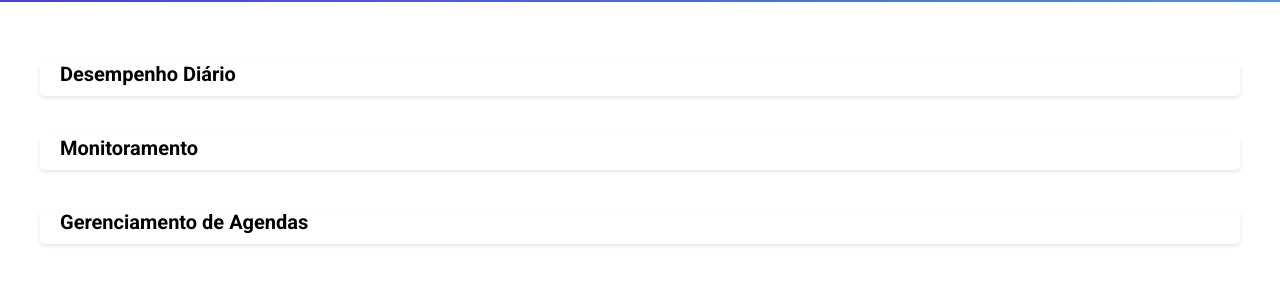
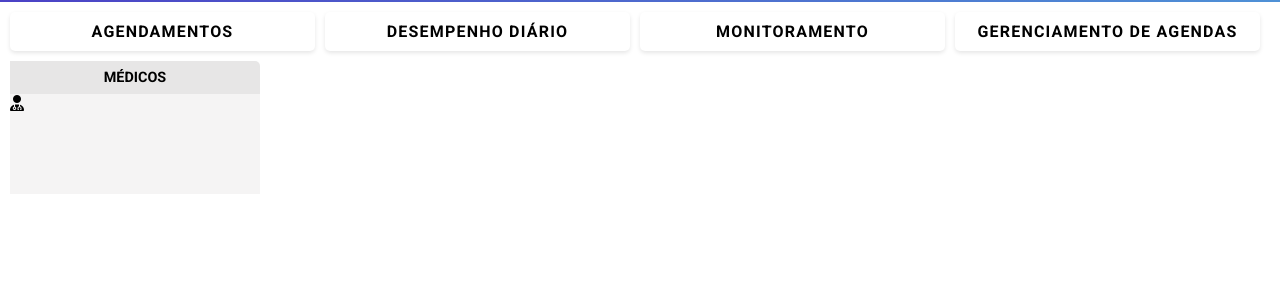
Before and after one commit to douglasalmeida21091994/painelGerencialProntuario, a plain HTML site: page index.html in a window 1280 px wide. Shown: the part 46-330 px from the top of the page. Drawn offline with Linux system fonts and the light colour scheme.

Commit message:
Add menus and buttons

```diff
--- a/css/style.css
+++ b/css/style.css
@@ -7,12 +7,17 @@
     font-family: "Roboto", serif;
 }
 
+.main {
+    height: 100dvh;
+    padding: 0 10px;
+}
+
 
 .title {
     text-align: center;
     background-image: linear-gradient(135deg, rgb(75,63,197) 0%,rgb(79,145,214) 100%);
     margin-top: 0;
-    margin-bottom: 20px;
+    /* margin-bottom: 10px; */
     padding: 10px 5px;
     text-transform: uppercase;
     color: #fff;
@@ -34,56 +39,61 @@ h2 {
     transition: all 0.3s ease;
 }
 
-.content {
+.buttons {
     width: 100%;
-    height: 100dvh;
     display: flex;
-    flex-direction: column;
-    align-items: center;
-    padding: 20px;
+    align-items: flex-start;
 }
 
 .section {
     width: 100%;
-    max-width: 1200px;
-    margin: 20px 0;
+    max-width: 500px;
+    margin: 10px 0;
     background-color: #fff;
     box-shadow: 0 2px 4px rgba(0, 0, 0, 0.1);
     border-radius: 5px;
+    display: flex;
+    align-items: center;
+    justify-content: center;
+    margin-right: 10px;
+    transition: all 0.3s ease;
 }
 
 .section h2 {
-    font-size: 1.25rem;
-    margin-bottom: 10px;
+    font-size: 1rem;
+    margin: 10px;
+    letter-spacing: 1.2px;
+    text-transform: uppercase;
+    transition: all 0.3s ease;
 }
 
-.cards {
-    display: grid;
-    grid-template-columns: repeat(auto-fit, minmax(200px, 1fr));
-    gap: 20px;
+.section:hover {
+    background-color: #4E76D0;
+    color: #fff;
+    cursor: pointer;
 }
 
-.card {
-    padding: 20px;
-    background: #fff;
-    border: 1px solid #ddd;
-    border-radius: 5px;
-    text-align: center;
-    box-shadow: 0 1px 3px rgba(0, 0, 0, 0.1);
+.content-principal {
+    height: 100dvh;
+    width: 250px;
 }
 
-.card h3 {
-    margin-bottom: 10px;
+.medicos {
+    display: flex;
+    align-items: center;
+    justify-content: center;
+    width: 100%;
+    background-color: #e7e6e6;
+    padding: 8px 0;
+    border-top-right-radius: 5px;
 }
 
-/* Responsividade */
-@media (max-width: 768px) {
-    .header {
-        flex-direction: column;
-        text-align: center;
-    }
+.medicos h2 {
+    font-size: 0.9rem;
+    text-transform: uppercase;
+}
 
-    .logo-img {
-        margin-bottom: 10px;
-    }
+.list-medicos {
+    background-color: #f5f4f4;
+    height: 100px;
 }
--- a/index.html
+++ b/index.html
@@ -6,35 +6,42 @@
     <title>Painel Gerencial</title>
     <link rel="stylesheet" href="css/style.css">
     <link rel="shortcut icon" href="img/favicon.ico" type="image/x-icon">
+    <link rel="stylesheet" href="https://cdnjs.cloudflare.com/ajax/libs/font-awesome/6.7.1/css/all.min.css" integrity="sha512-5Hs3dF2AEPkpNAR7UiOHba+lRSJNeM2ECkwxUIxC1Q/FLycGTbNapWXB4tP889k5T5Ju8fs4b1P5z/iB4nMfSQ==" crossorigin="anonymous" referrerpolicy="no-referrer" />
 </head>
 <body>
-    <div class="main">
         <header class="title">
             <img src="img/nova-logo-branca 1.png" alt="Logo Smie Saúde" class="title-image">
             <h2>PANEL GERENCIAL ~ SISTEMA DE ATENDIMENTO</h2>
         </header>
 
-        <main class="content">
+    <div class="main">
+
+        <div class="buttons">
+            <section class="section" id="desempenho">
+                <h2>Agendamentos</h2>
+            </section>
+
             <section class="section" id="desempenho">
                 <h2>Desempenho Diário</h2>
-                <div class="cards" id="performance-cards">
-                    <!-- Cartões para desempenho -->
-                </div>
             </section>
 
             <section class="section" id="monitoramento">
                 <h2>Monitoramento</h2>
-                <div class="monitoring-chats" id="monitoring-charts">
-                    <!-- Gráficos -->
-                </div>
             </section>
 
             <section class="section" id="agendas">
                 <h2>Gerenciamento de Agendas</h2>
-                <div class="agenda-management">
-                    <!-- Ferramentas para criar, editar, e configurar agendas -->
-                </div>
             </section>
+        </div>
+
+        <main class="content-principal">
+            <section class="medicos">
+                <h2>Médicos</h2>
+            </section>
+
+            <div class="list-medicos">
+                <i class="fa-solid fa-user-doctor"></i>
+            </div>
         </main>
     </div>
 
```
